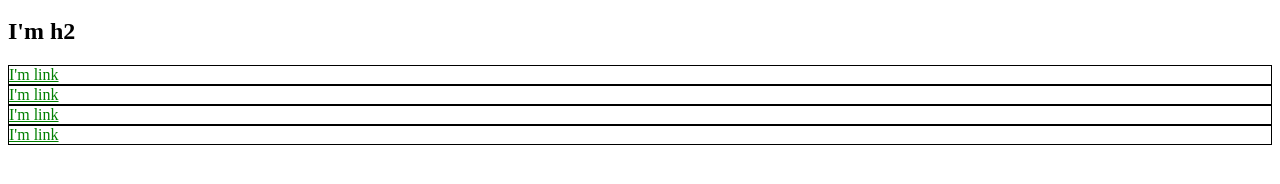
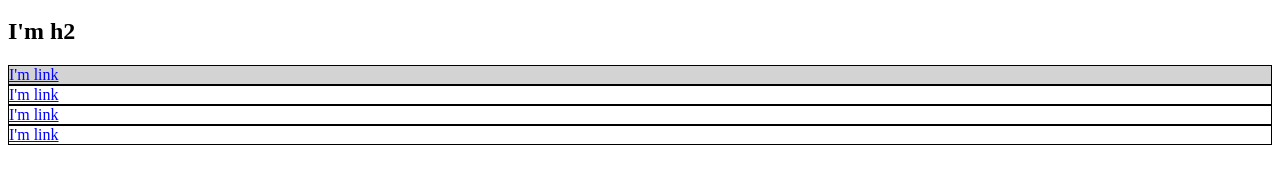
Before and after one commit to loongfeng/loongfeng.github.io, a plain HTML site: page index.html in a window 1280 px wide. Shown: the part 136-320 px from the top of the page. Drawn offline with Linux system fonts and the light colour scheme.

Commit message:
change 2

```diff
--- a/index.html
+++ b/index.html
@@ -10,6 +10,12 @@
         	a {
         		color:blue;
         	}
+        	#exec-bio {
+        		background-color:lightgrey;
+        	}
+        	.bio-box{
+        		border:1px solid black;
+        	}
         </style>
     </head>
     <body>
@@ -21,19 +27,19 @@
 
     </ul>
     <h2>I'm h2</h2>
-    <div >
-    	<a href="http://example.com" style="color:green;">I'm link</a>
+    <div id="exec-bio" class="bio-box">
+    	<a href="http://example.com" >I'm link</a>
     </div>
 
-    <div >
-    	<a href="http://example.com" style="color:green;">I'm link</a>
+    <div class="bio-box">
+    	<a href="http://example.com" >I'm link</a>
     </div>
-    <div >
-    	<a href="http://example.com" style="color:green;">I'm link</a>
+    <div class="bio-box">
+    	<a href="http://example.com" >I'm link</a>
 
     </div>
-    <div >
-    	<a href="http://example.com" style="color:green;">I'm link</a>
+    <div class="bio-box">
+    	<a href="http://example.com" >I'm link</a>
 
     </div>
 
```
